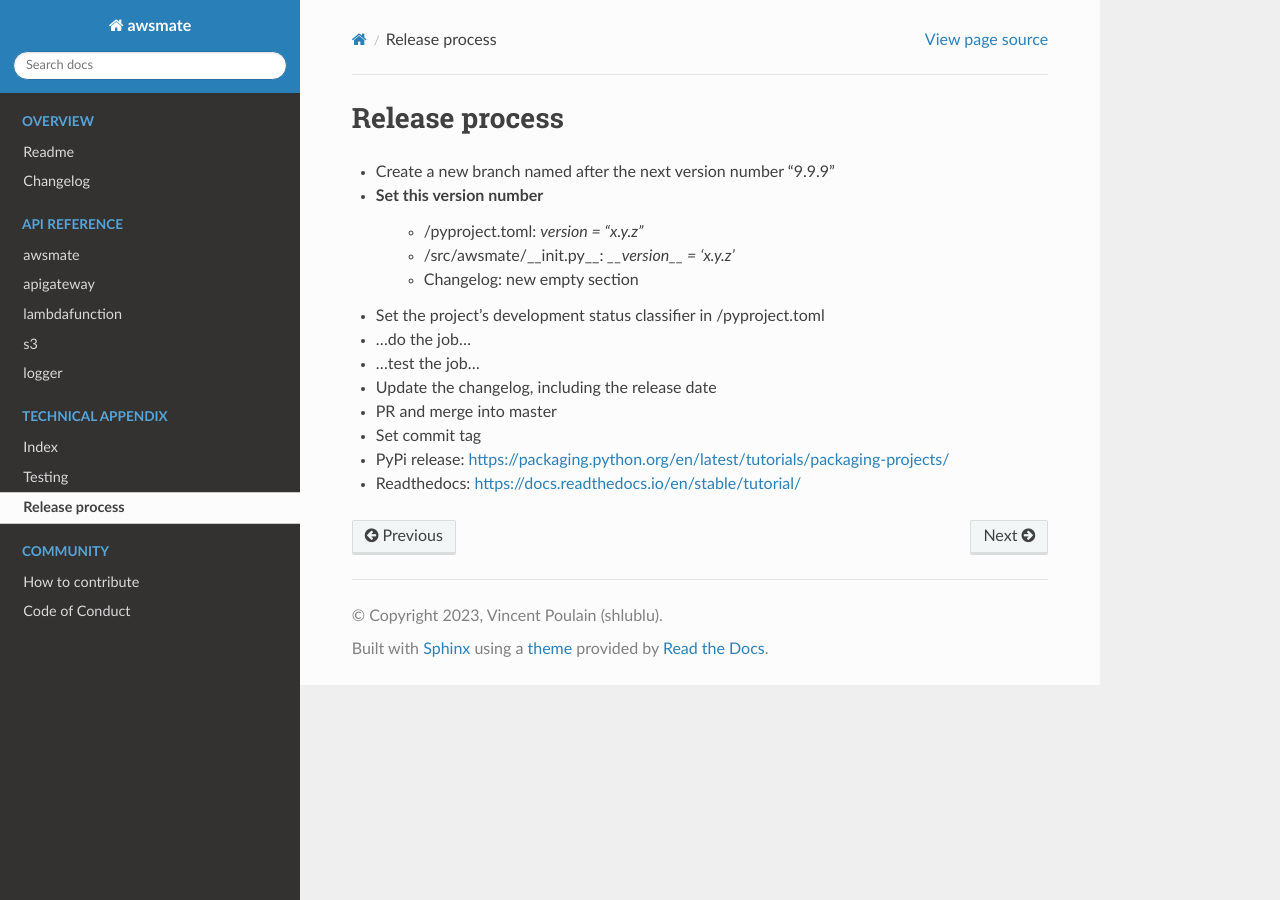
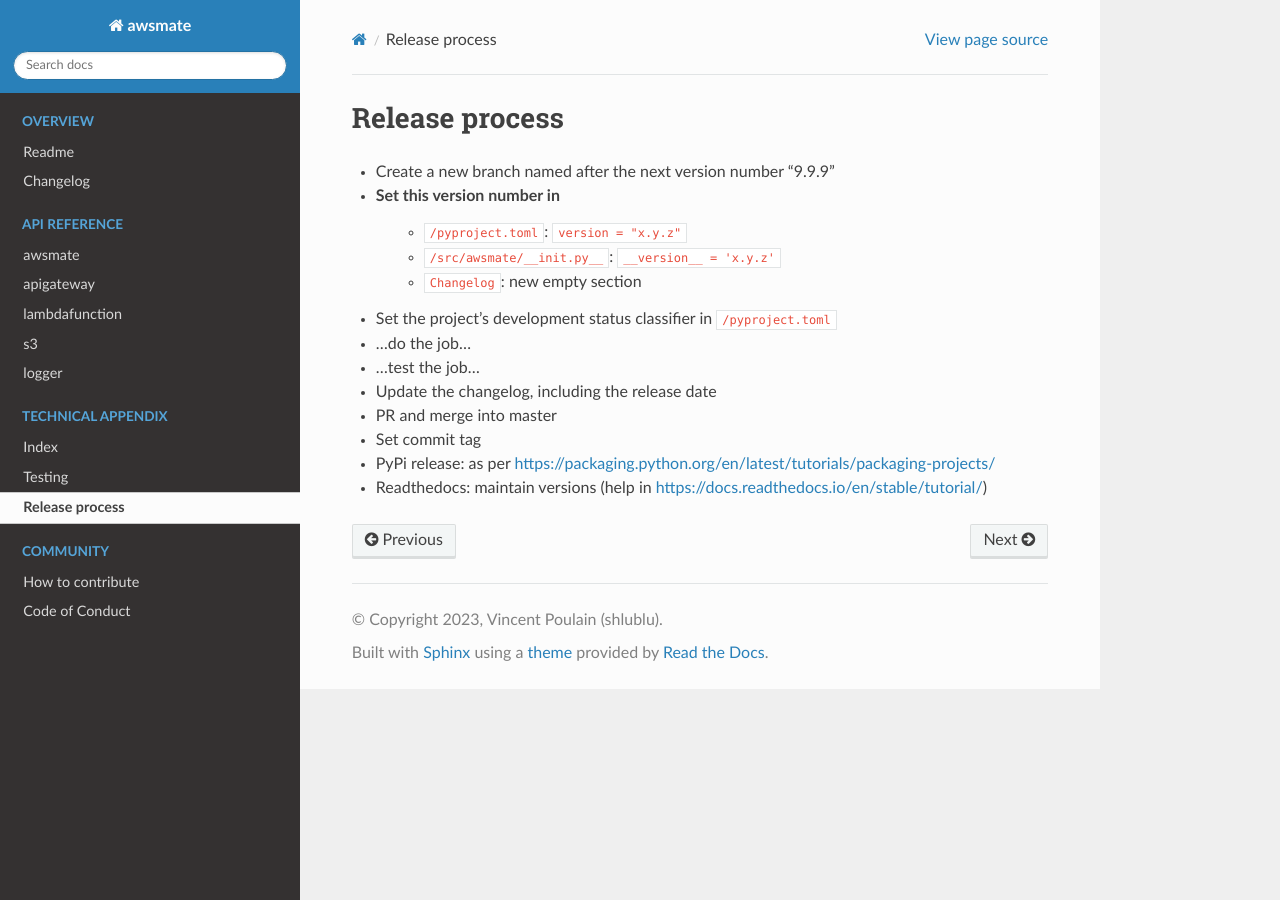
Before and after one commit to shlublu/awsmate, a Sphinx documentation site: the page built from docs/source/release_process.rst, in a window 1280 px wide. Built offline with Sphinx 7.4.7 and the Read the Docs theme 2.0.0, drawn with Linux system fonts in a browser that asks for light colours.

Commit message:
Documentation: release process update

```diff
--- a/docs/source/release_process.rst
+++ b/docs/source/release_process.rst
@@ -2,15 +2,15 @@ Release process
 ===============
 
 * Create a new branch named after the next version number "9.9.9"
-* Set this version number
-   * /pyproject.toml: `version = "x.y.z"`
-   * /src/awsmate/__init.py__: `__version__ = 'x.y.z'`
-   * Changelog: new empty section
-* Set the project's development status classifier in /pyproject.toml
+* Set this version number in
+   * ``/pyproject.toml``: ``version = "x.y.z"``
+   * ``/src/awsmate/__init.py__``: ``__version__ = 'x.y.z'``
+   * ``Changelog``: new empty section
+* Set the project's development status classifier in ``/pyproject.toml``
 * ...do the job...
 * ...test the job...
 * Update the changelog, including the release date
 * PR and merge into master
 * Set commit tag
-* PyPi release: https://packaging.python.org/en/latest/tutorials/packaging-projects/
-* Readthedocs: https://docs.readthedocs.io/en/stable/tutorial/
+* PyPi release: as per https://packaging.python.org/en/latest/tutorials/packaging-projects/
+* Readthedocs: maintain versions (help in https://docs.readthedocs.io/en/stable/tutorial/)
```
